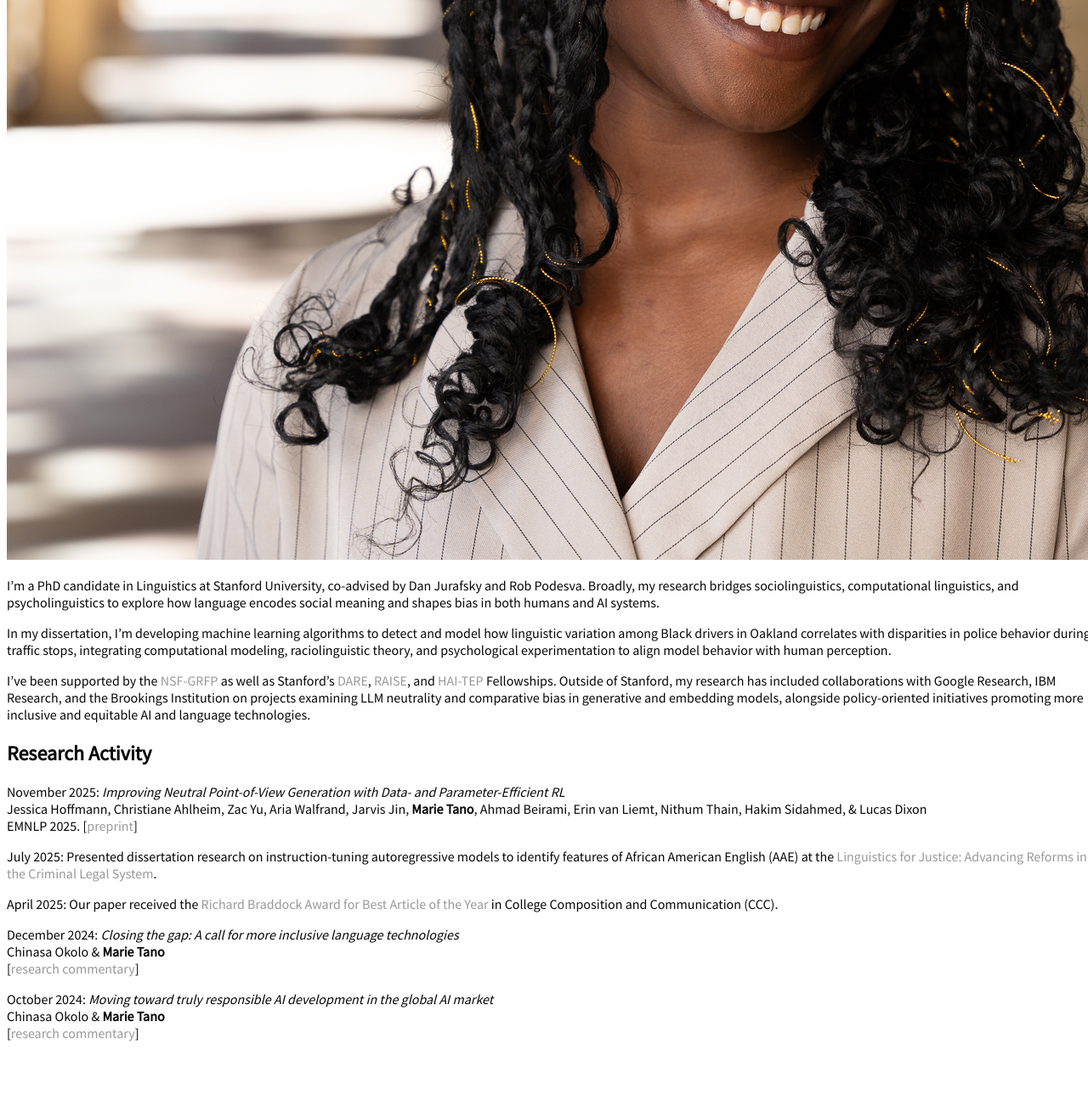
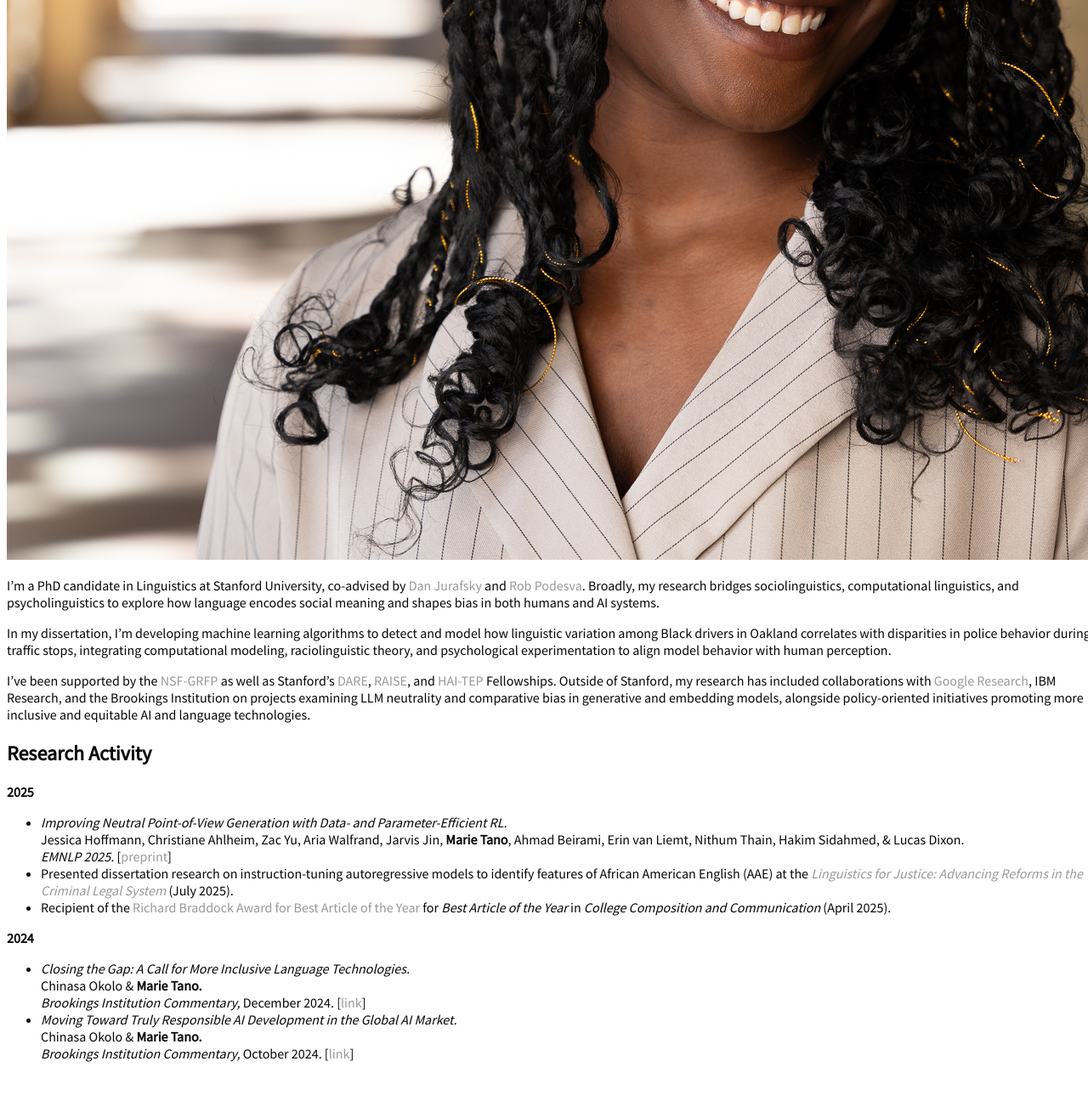
Before and after one commit to mariemmanue/mariemmanue, a Jekyll site: the page built from index.md, in a window 1280 px wide and 1400 px high, scrolled down 905 px. Shown: the top 1289 px of the window at 85% size. Built offline with Jekyll 4.4.1, drawn with Linux system fonts in a browser that asks for light colours.

Commit message:
Update index.md

```diff
--- a/index.md
+++ b/index.md
@@ -4,26 +4,25 @@ title: Marie Tano
 ---
 <img class="profile-picture" src="imgs/me.jpg">
 
-I’m a PhD candidate in Linguistics at Stanford University, co-advised by Dan Jurafsky and Rob Podesva. Broadly, my research bridges sociolinguistics, computational linguistics, and psycholinguistics to explore how language encodes social meaning and shapes bias in both humans and AI systems.
+I’m a PhD candidate in Linguistics at Stanford University, co-advised by [Dan Jurafsky](https://web.stanford.edu/~jurafsky/) and [Rob Podesva](https://stanford.edu/~podesva/). Broadly, my research bridges sociolinguistics, computational linguistics, and psycholinguistics to explore how language encodes social meaning and shapes bias in both humans and AI systems.
 
 In my dissertation, I’m developing machine learning algorithms to detect and model how linguistic variation among Black drivers in Oakland correlates with disparities in police behavior during traffic stops, integrating computational modeling, raciolinguistic theory, and psychological experimentation to align model behavior with human perception.
 
-I’ve been supported by the [NSF-GRFP](https://www.pomona.edu/news/2023/05/03-eleven-pomona-college-students-and-alumni-awarded-nsf-graduate-research-fellowships) as well as Stanford’s [DARE](https://vpge.stanford.edu/fellowships-funding/dare/fellows/2025), [RAISE](https://vpge.stanford.edu/fellowships-funding/raise/fellows/2023), and [HAI-TEP](https://hai.stanford.edu/policy/student-opportunities/tech-ethics-policy-fellowships) Fellowships. Outside of Stanford, my research has included collaborations with Google Research, IBM Research, and the Brookings Institution on projects examining LLM neutrality and comparative bias in generative and embedding models, alongside policy-oriented initiatives promoting more inclusive and equitable AI and language technologies.
+I’ve been supported by the [NSF-GRFP](https://www.pomona.edu/news/2023/05/03-eleven-pomona-college-students-and-alumni-awarded-nsf-graduate-research-fellowships) as well as Stanford’s [DARE](https://vpge.stanford.edu/fellowships-funding/dare/fellows/2025), [RAISE](https://vpge.stanford.edu/fellowships-funding/raise/fellows/2023), and [HAI-TEP](https://hai.stanford.edu/policy/student-opportunities/tech-ethics-policy-fellowships) Fellowships. Outside of Stanford, my research has included collaborations with [Google Research](https://research.google/blog/responsible-ai-at-google-research-the-impact-lab/), IBM Research, and the Brookings Institution on projects examining LLM neutrality and comparative bias in generative and embedding models, alongside policy-oriented initiatives promoting more inclusive and equitable AI and language technologies.
 
 ## Research Activity
-November 2025: *Improving Neutral Point-of-View Generation with Data- and Parameter-Efficient RL*<br>
-Jessica Hoffmann, Christiane Ahlheim, Zac Yu, Aria Walfrand, Jarvis Jin, **Marie Tano**, Ahmad Beirami, Erin van Liemt, Nithum Thain, Hakim Sidahmed, & Lucas Dixon<br>
-EMNLP 2025. [[preprint](https://arxiv.org/abs/2503.03654)]
 
-July 2025: Presented dissertation research on instruction-tuning autoregressive models to identify features of African American English (AAE) at the [Linguistics for Justice: Advancing Reforms in the Criminal Legal System](https://sites.google.com/view/linguisticsforjustice).
+**2025**
+- *Improving Neutral Point-of-View Generation with Data- and Parameter-Efficient RL.*
+  Jessica Hoffmann, Christiane Ahlheim, Zac Yu, Aria Walfrand, Jarvis Jin, **Marie Tano**, Ahmad Beirami, Erin van Liemt, Nithum Thain, Hakim Sidahmed, & Lucas Dixon.
+  *EMNLP 2025.* [[preprint](https://arxiv.org/abs/2503.03654)]
+- Presented dissertation research on instruction-tuning autoregressive models to identify features of African American English (AAE) at the *[Linguistics for Justice: Advancing Reforms in the Criminal Legal System](https://sites.google.com/view/linguisticsforjustice)* (July 2025).
+- Recipient of the [Richard Braddock Award for Best Article of the Year](https://cccc.ncte.org/cccc/awards/braddock) for *Best Article of the Year* in *College Composition and Communication* (April 2025).
 
-April 2025: Our paper received the [Richard Braddock Award for Best Article of the Year](https://cccc.ncte.org/cccc/awards/braddock) in College Composition and Communication (CCC).
-
-December 2024: *Closing the gap: A call for more inclusive language technologies*<br>
-Chinasa Okolo & **Marie Tano**<br>
-[[research commentary](https://www.brookings.edu/articles/closing-the-gap-a-call-for-more-inclusive-language-technologies/)]
-
-October 2024:  *Moving toward truly responsible AI development in the global AI market*<br>
-Chinasa Okolo & **Marie Tano**<br>
-[[research commentary](https://www.brookings.edu/articles/moving-toward-truly-responsible-ai-development-in-the-global-ai-market/)]<br>
-<br>
+**2024**
+- *Closing the Gap: A Call for More Inclusive Language Technologies.*
+  Chinasa Okolo & **Marie Tano.**
+  *Brookings Institution Commentary,* December 2024. [[link](https://www.brookings.edu/articles/closing-the-gap-a-call-for-more-inclusive-language-technologies/)]
+- *Moving Toward Truly Responsible AI Development in the Global AI Market.*
+  Chinasa Okolo & **Marie Tano.**
+  *Brookings Institution Commentary,* October 2024. [[link](https://www.brookings.edu/articles/moving-toward-truly-responsible-ai-development-in-the-global-ai-market/)]
```
